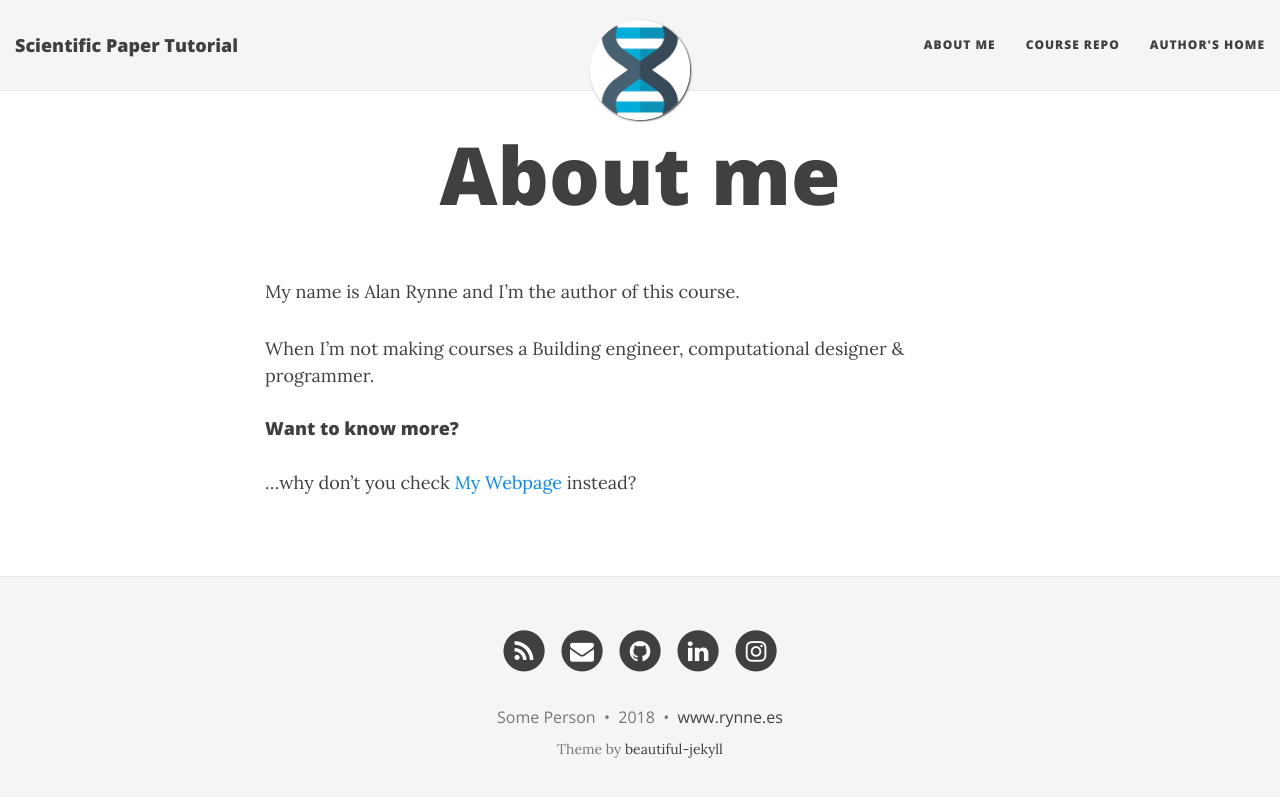
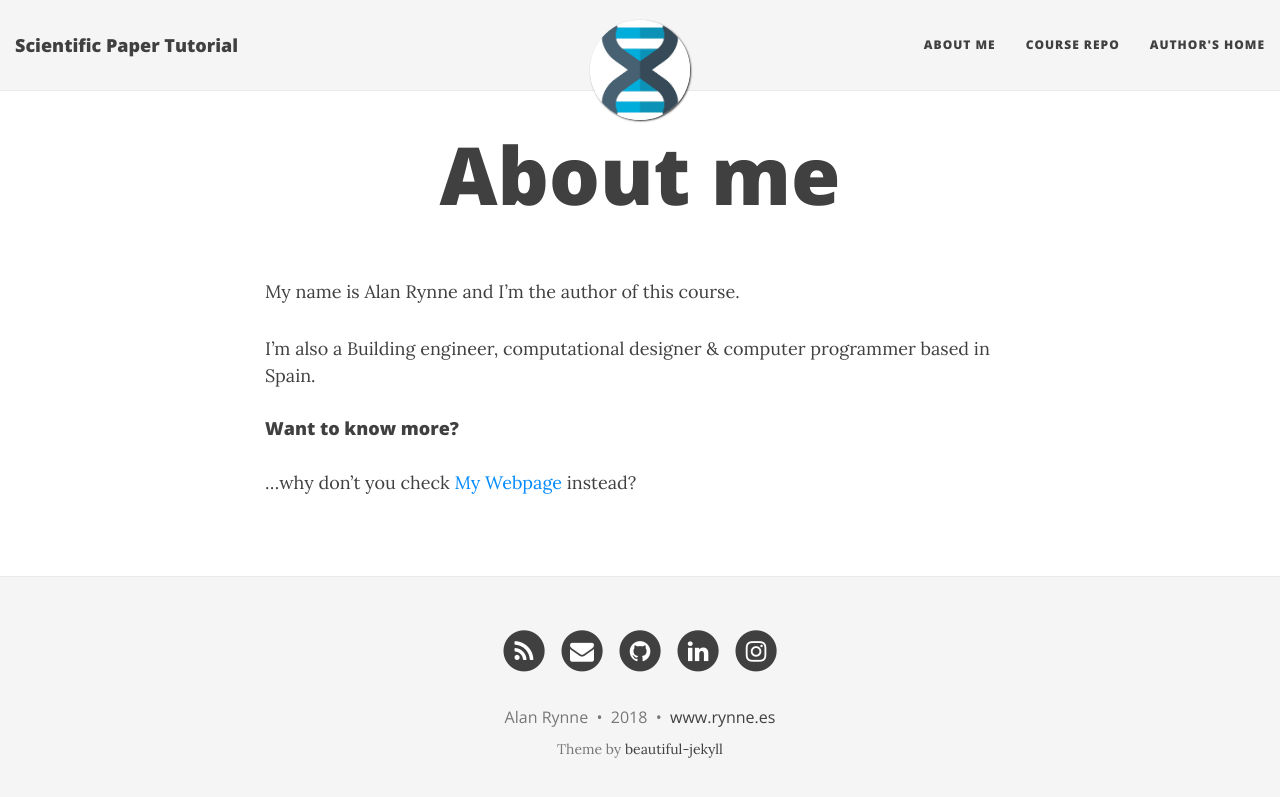
Before and after one commit to AlanRynne/Scientific-Paper-Tutorial, a Jekyll site: the page built from aboutme.md, in a window 1280 px wide. Shown: the top 797 px of the page. Built offline with Jekyll 4.4.1, drawn with Linux system fonts in a browser that asks for light colours; nearby versions of some CDN libraries.

Commit message:
minor changes

```diff
--- a/_config.yml
+++ b/_config.yml
@@ -61,7 +61,7 @@ footer-link-col: "#404040"
 # Change all these values or delete the ones you don't want.
 # Important: you must keep the "name" parameter, everything else you can remove
 author:
-  name: Some Person
+  name: Alan Rynne
 
 # Select your active Social Network Links.
 # Uncomment the links you want to show in the footer and add your information to each link.
--- a/aboutme.md
+++ b/aboutme.md
@@ -5,7 +5,7 @@ title: About me
 
 My name is Alan Rynne and I'm the author of this course.
 
-When I'm not making courses a Building engineer, computational designer & programmer.
+I'm also a Building engineer, computational designer & computer programmer based in Spain.
 
 #### Want to know more?
 
```
